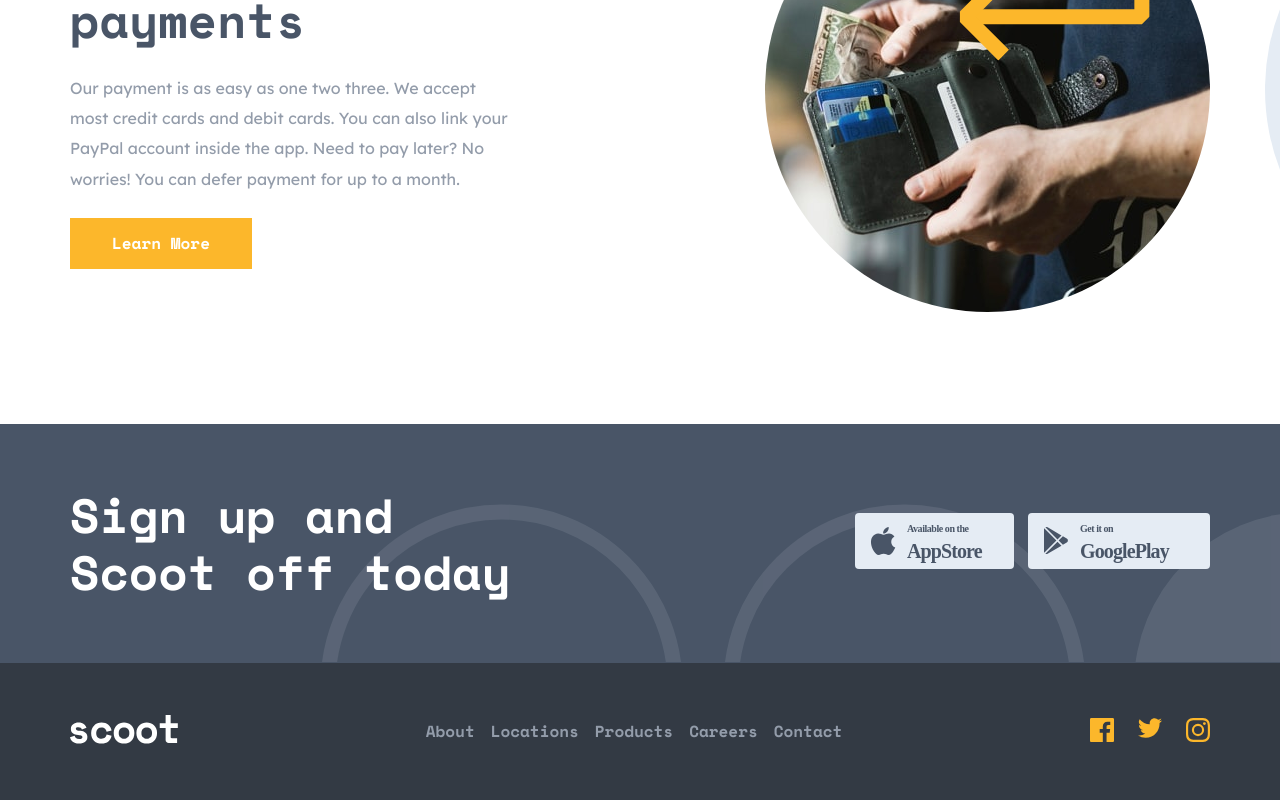
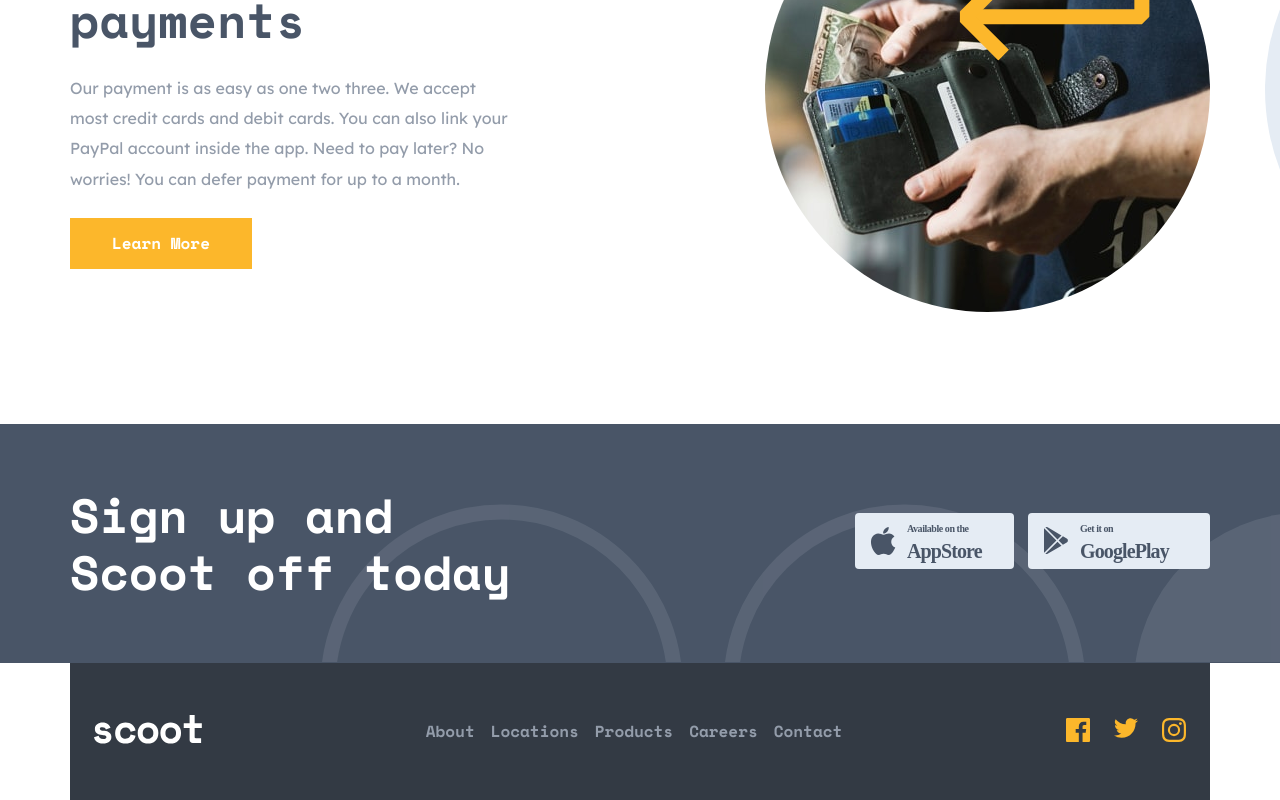
Before and after one commit to Kristiana12/scoot-react-multi-website, a React (Vite) app: page / in a window 1280 px wide. Shown: the part 2965-3765 px from the top of the page. Built offline with nearby package versions, Linux system fonts and the light colour scheme.

Commit message:
meta tag and html bug fix

```diff
--- a/index.html
+++ b/index.html
@@ -4,6 +4,10 @@
     <meta charset="UTF-8" />
     <link rel="icon" type="image/svg+xml" href="/logo.svg" />
     <meta name="viewport" content="width=device-width, initial-scale=1.0" />
+    <meta
+      name="description"
+      content="Scoot takes the hassle out of urban mobility. Our bikes are placed in convenient locations in each of our cities. Use our app to locate the nearest bike, unlock it with a tap, and you’re away!"
+    />
     <link
       href="https://fonts.googleapis.com/css2?family=Lexend+Deca:wght@400;500&family=Space+Mono:wght@400;700&display=swap"
       rel="stylesheet"
--- a/src/components/layout/Footer.jsx
+++ b/src/components/layout/Footer.jsx
@@ -5,7 +5,7 @@ import useNavigation from '../../hooks/useNavigation';
 import useTheme from '../../hooks/useThemeHook';
 import { v4 as uuidv4 } from 'uuid';
 import {
-  StyledFooter,
+  StyledFooterBottom,
   StyledFooterNavigation,
   StyledSocialList,
 } from '../styles/Footer.styled';
@@ -62,9 +62,9 @@ const Footer = () => {
   ));
 
   return (
-    <>
+    <footer>
       <AppStore />
-      <StyledFooter>
+      <StyledFooterBottom>
         <Container className="small">
           <StyledFooterNavigation>
             <Link className="logo" to="/">
@@ -74,8 +74,8 @@ const Footer = () => {
             <StyledSocialList>{socialSvgNav}</StyledSocialList>
           </StyledFooterNavigation>
         </Container>
-      </StyledFooter>
-    </>
+      </StyledFooterBottom>
+    </footer>
   );
 };
 
--- a/src/components/styles/Footer.styled.js
+++ b/src/components/styles/Footer.styled.js
@@ -1,7 +1,7 @@
 import { styled } from 'styled-components';
 import devices from '../styles/devices';
 
-export const StyledFooter = styled.footer`
+export const StyledFooterBottom = styled.section`
   padding: 4rem 0 5.25rem;
   background-color: ${({ theme }) => theme.colors.footer};
   text-align: center;
--- a/src/components/styles/Global.js
+++ b/src/components/styles/Global.js
@@ -65,7 +65,7 @@ section {
   }
 }
 
-header, footer {
+header {
   padding: 0 1.5rem;
 }
 
```
